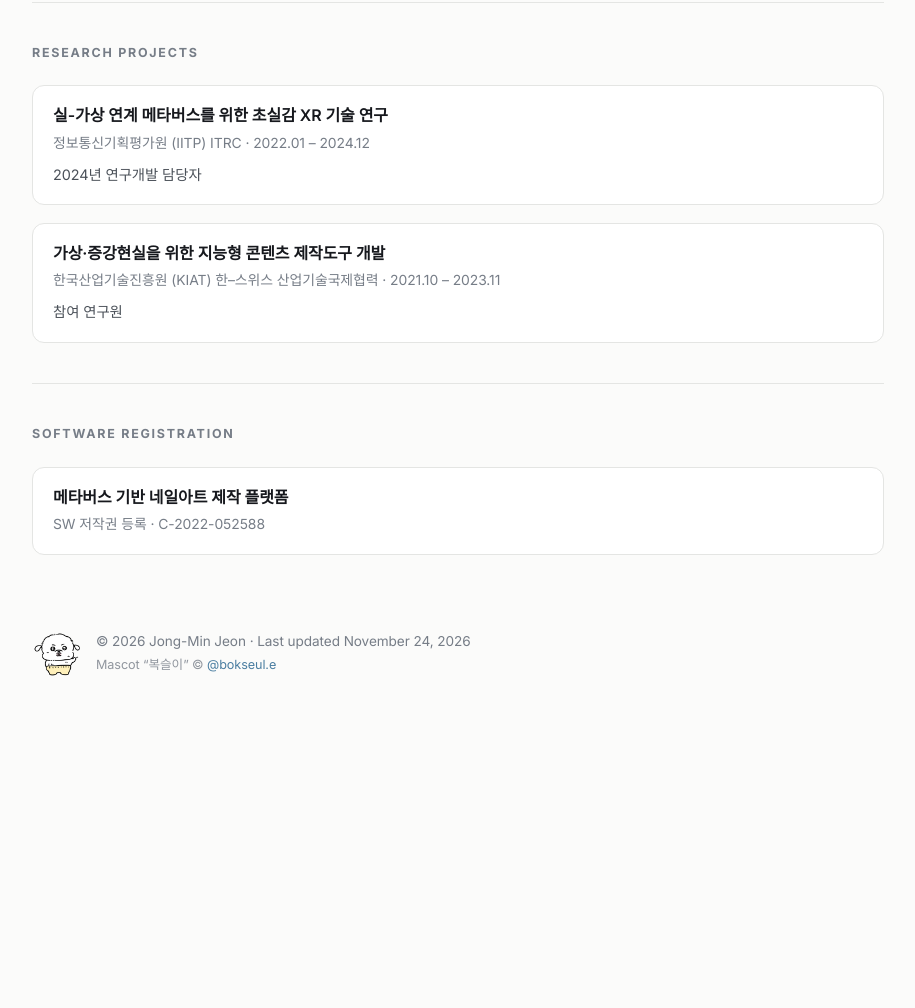
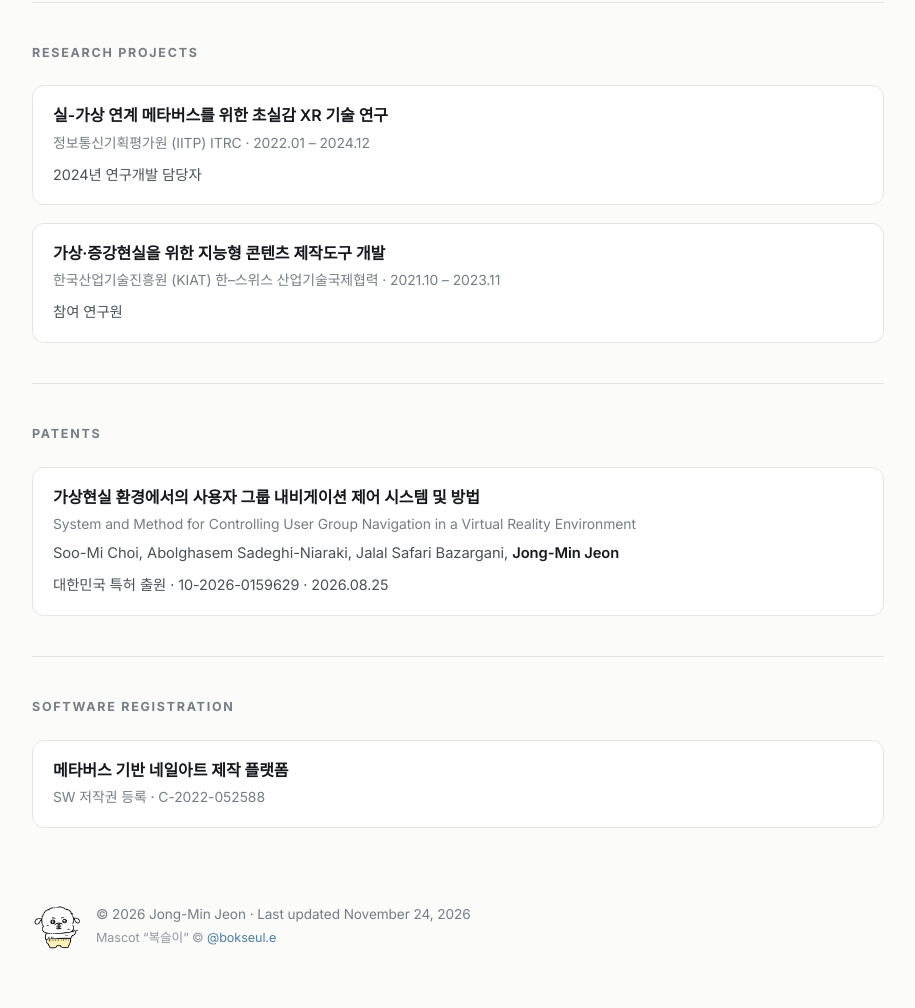
Before and after one commit to jjm6564/jjm6564.github.io, a plain HTML site: page index.html in a window 1280 px wide. Shown: the part 1294-2302 px from the top of the page, without its empty margins (182-1097 px from the left). Before the commit the page ends 2029 px from the top, so only its background shows below. Drawn offline with Linux system fonts and the light colour scheme.

Commit message:
Add Patents section with pending KR application
Co-Authored-By: Claude Opus 5.5 <noreply@anthropic.com>

```diff
--- a/index.html
+++ b/index.html
@@ -227,6 +227,18 @@ footer p{margin:0}
 </section>
 
 <section>
+  <h2>Patents</h2>
+  <div class="cards">
+    <div class="card">
+      <h3>가상현실 환경에서의 사용자 그룹 내비게이션 제어 시스템 및 방법</h3>
+      <p class="meta">System and Method for Controlling User Group Navigation in a Virtual Reality Environment</p>
+      <p class="pub-authors">Soo-Mi Choi, Abolghasem Sadeghi-Niaraki, Jalal Safari Bazargani, <span class="me">Jong-Min Jeon</span></p>
+      <p class="role-note">대한민국 특허 출원 &middot; 10-2026-0159629 &middot; 2026.08.25</p>
+    </div>
+  </div>
+</section>
+
+<section>
   <h2>Software Registration</h2>
   <div class="cards">
     <div class="card">
```
